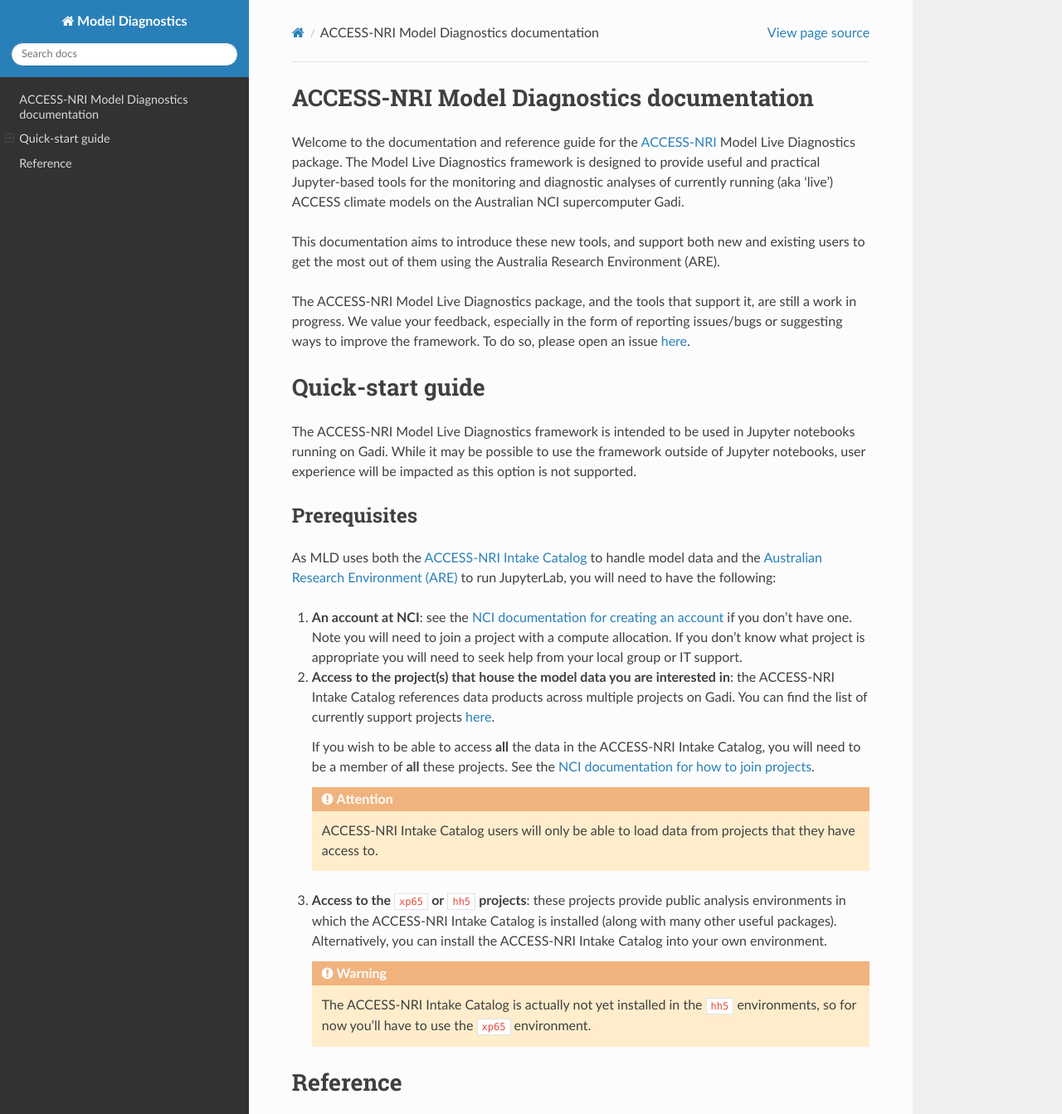
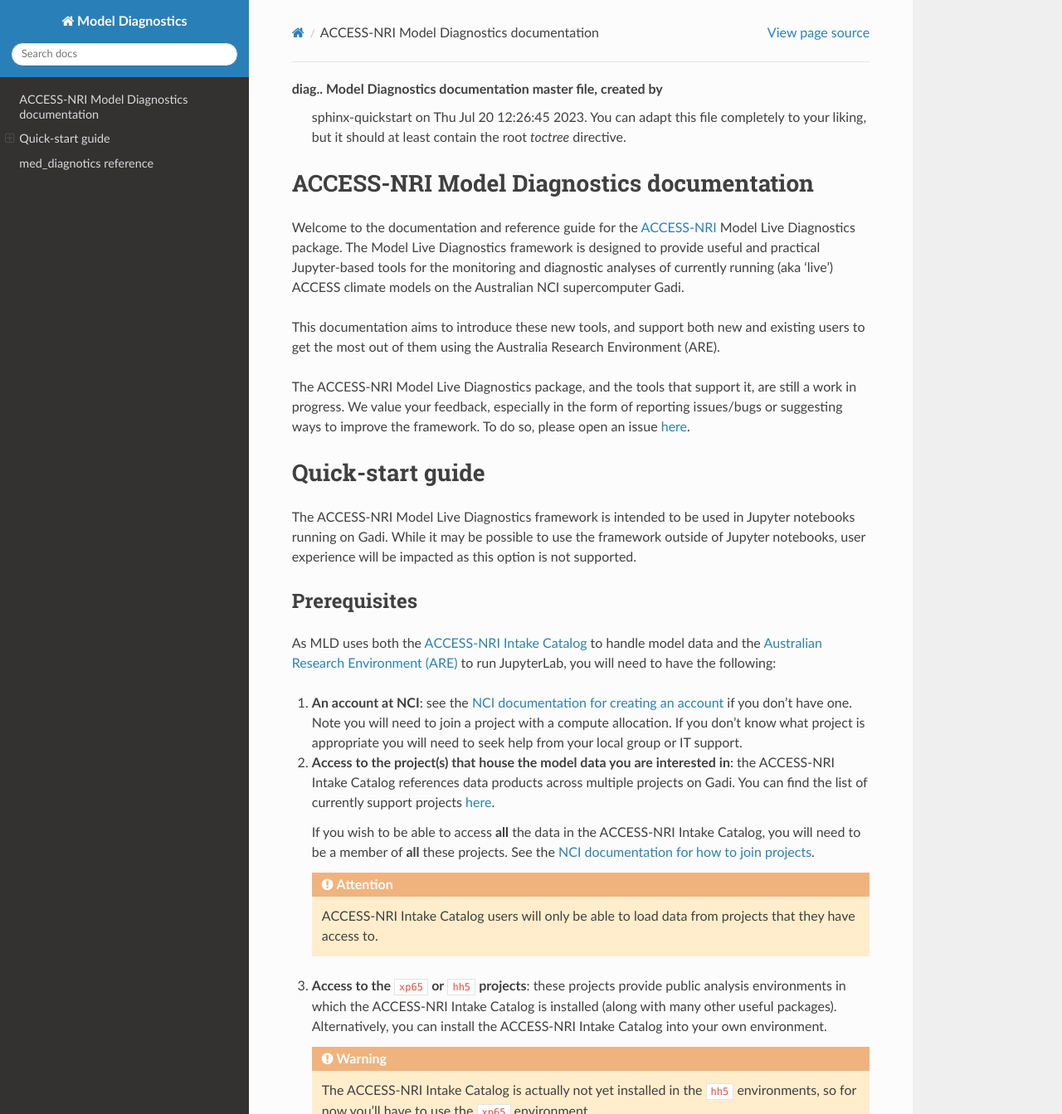
Before and after one commit to ACCESS-NRI/MED-live-diagnostics, a Sphinx documentation site: the page built from docs/index.rst, in a window 1280 px wide and 1400 px high, cut to the strip 0-1343 px from the top of the window. Shown: the whole strip at 83% size. Built offline with Sphinx 7.4.7 and the Read the Docs theme 2.0.0, drawn with Linux system fonts in a browser that asks for light colours; some of the changed text lies outside the part shown.

Commit message:
Update index.rst

```diff
--- a/docs/index.rst
+++ b/docs/index.rst
@@ -1,4 +1,4 @@
-.. Model Diagnostics documentation master file, created by
+diag.. Model Diagnostics documentation master file, created by
    sphinx-quickstart on Thu Jul 20 12:26:45 2023.
    You can adapt this file completely to your liking, but it should at least
    contain the root `toctree` directive.
@@ -60,10 +60,7 @@
 
 
 
-
-
-
-Reference
+med_diagnotics reference
 ==================
 
 data
```
